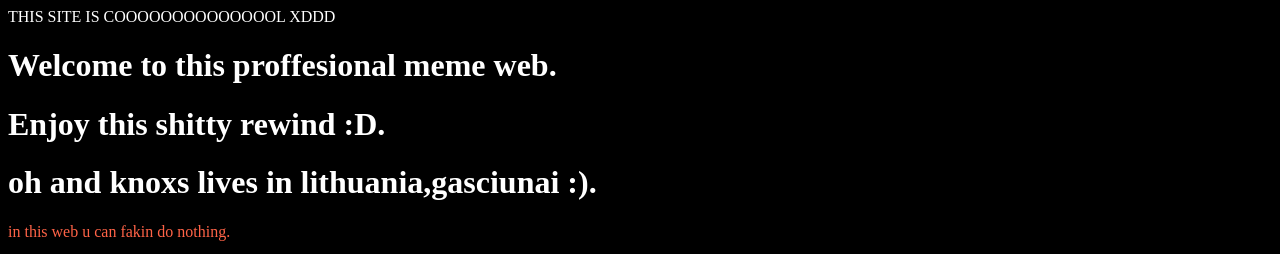
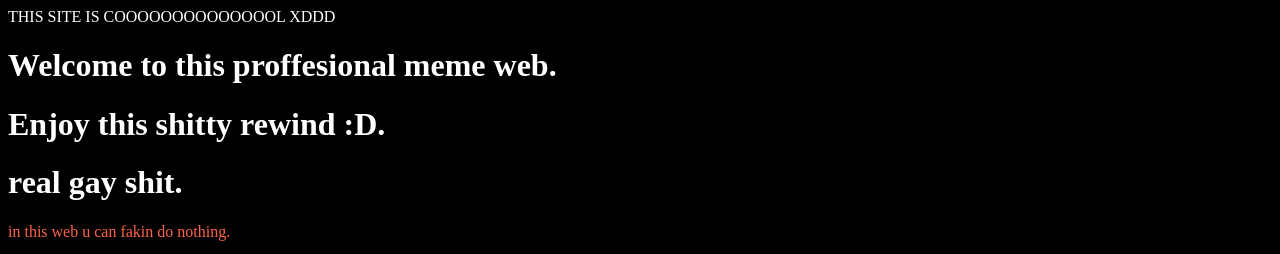
Before and after one commit to WhenAllIsLost/WhenAllIsLost.github.io, a plain HTML site: page index.html in a window 1280 px wide. Shown: the top 254 px of the page. Drawn offline with Linux system fonts and the light colour scheme.

Commit message:
fix update

```diff
--- a/index.html
+++ b/index.html
@@ -12,7 +12,7 @@ body {background-color:		rgb(0, 0, 0)
 <h style="color:White;" <marquee>THIS SITE IS COOOOOOOOOOOOOOL XDDD</marquee>
 <h1 style="color:White;">Welcome to this proffesional meme web.</h1>
 <h1 style="color:White;">Enjoy this shitty rewind :D.</h1>
-<h1 style="color:White;">oh and knoxs lives in lithuania,gasciunai :).</h1>
+<h1 style="color:White;">real gay shit.</h1>
 <p style="color:Tomato;"> in this web u can fakin do nothing.</p>
 <i style="color:LightGray;"> Be prepared for memes :)))))))))))))))))))))))))))))))))))))))))))))).</i>
 <sup style="color:LightGray;">Its near [im in your house :)].</sup>
```
